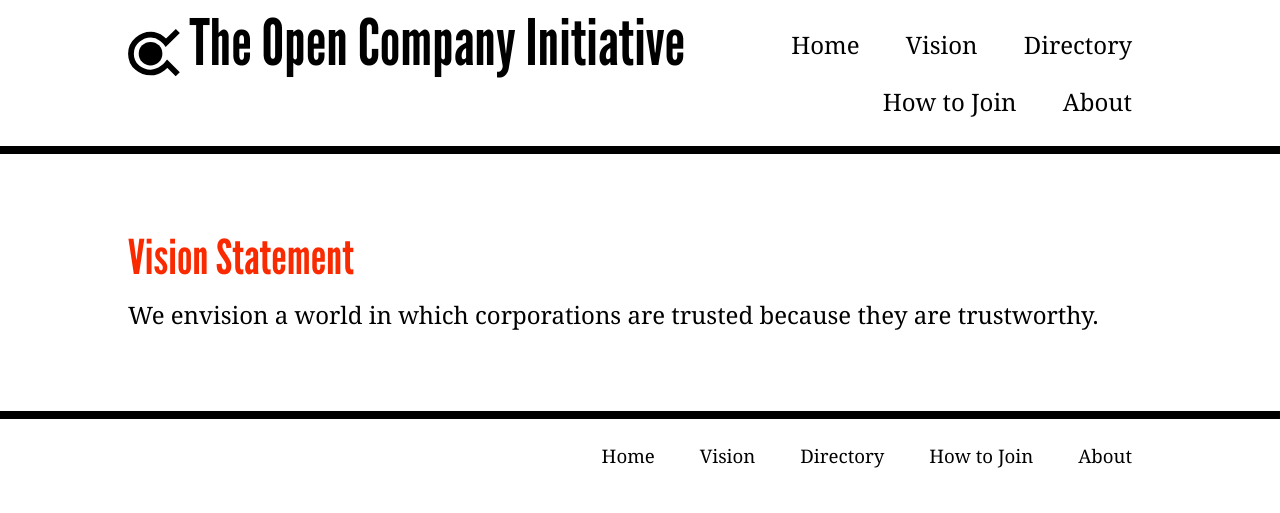
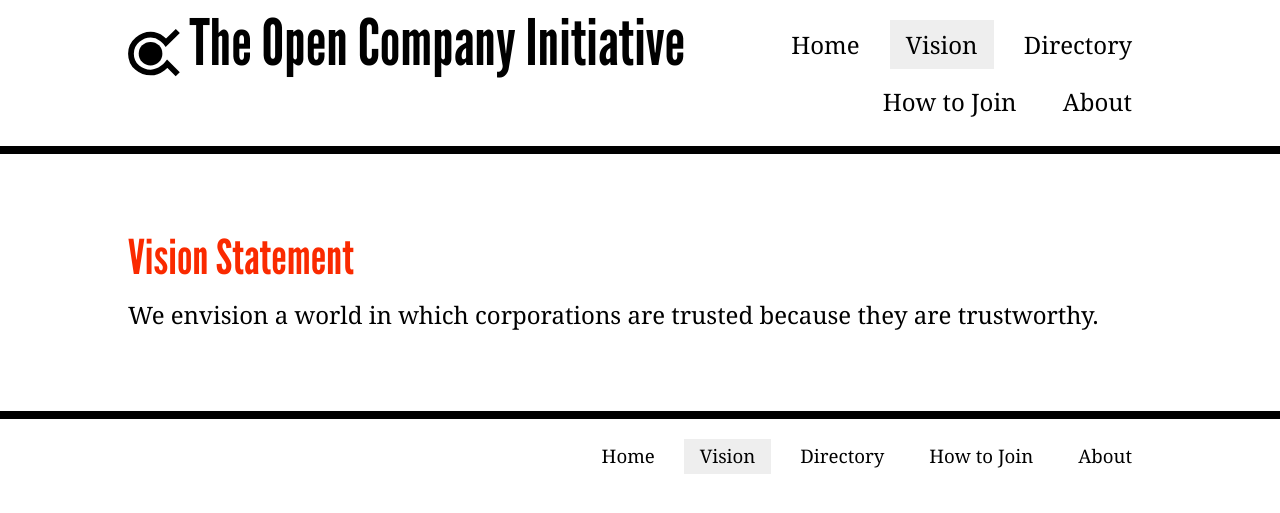
Before and after one commit to opencompany/www.opencompany.org, a Jekyll site: the page built from vision/index.html, in a window 1280 px wide. Shown: the top 513 px of the page. Built offline with Jekyll 4.4.1, drawn with Linux system fonts in a browser that asks for light colours.

Commit message:
Move nav to include

```diff
--- /dev/null
+++ b/_includes/nav.html
@@ -0,0 +1,12 @@
+<div class="nav">
+    <a {% if page.url == '/index.html' %}class="current"{% endif %}
+       href="/">Home</a>
+    <a {% if page.url contains '/vision/' %}class="current"{% endif %}
+       href="/vision/">Vision</a>
+    <a {% if page.url contains '/directory/' %}class="current"{% endif %}
+       href="/directory/">Directory</a>
+    <a {% if page.url contains '/join/' %}class="current"{% endif %}
+       href="/join/">How to Join</a>
+    <a {% if page.url contains '/about/' %}class="current"{% endif %}
+       href="/about/">About</a>
+</div>
--- a/_layouts/default.html
+++ b/_layouts/default.html
@@ -26,13 +26,7 @@
                      <span>The Open Company Initiative</span>
                 </a>
             </h1>
-            <div class="nav">
-                <a href="/">Home</a>
-                <a href="/vision/">Vision</a>
-                <a href="/directory/">Directory</a>
-                <a href="/join/">How to Join</a>
-                <a href="/about/">About</a>
-            </div>
+            {% include nav.html %}
         </div>
 
         <div class="content">
@@ -40,13 +34,7 @@
         </div>
 
         <div class="footer">
-            <div class="nav">
-                <a href="/">Home</a>
-                <a href="/vision/">Vision</a>
-                <a href="/directory/">Directory</a>
-                <a href="/join/">How to Join</a>
-                <a href="/about/">About</a>
-            </div>
+            {% include nav.html %}
         </div>
 
         <script>
--- a/css/main.css
+++ b/css/main.css
@@ -115,6 +115,9 @@
     border: 3pt solid #FFF;
     text-decoration: none;
 }
+.nav a.current {
+    background: #EEE;
+}
 .nav a:hover {
     color: #FA2A00;
     border-color: #FA2A00;
```
